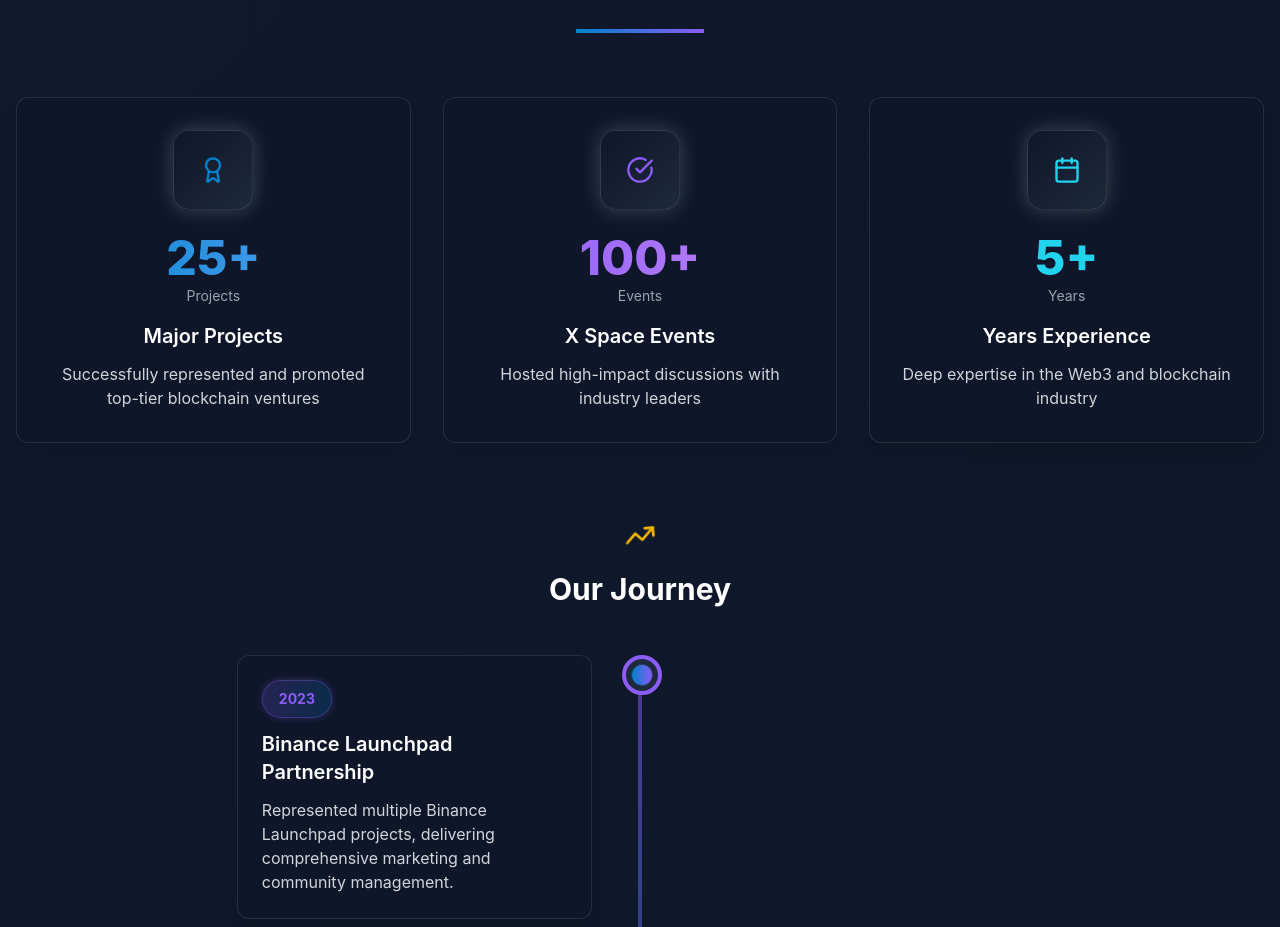
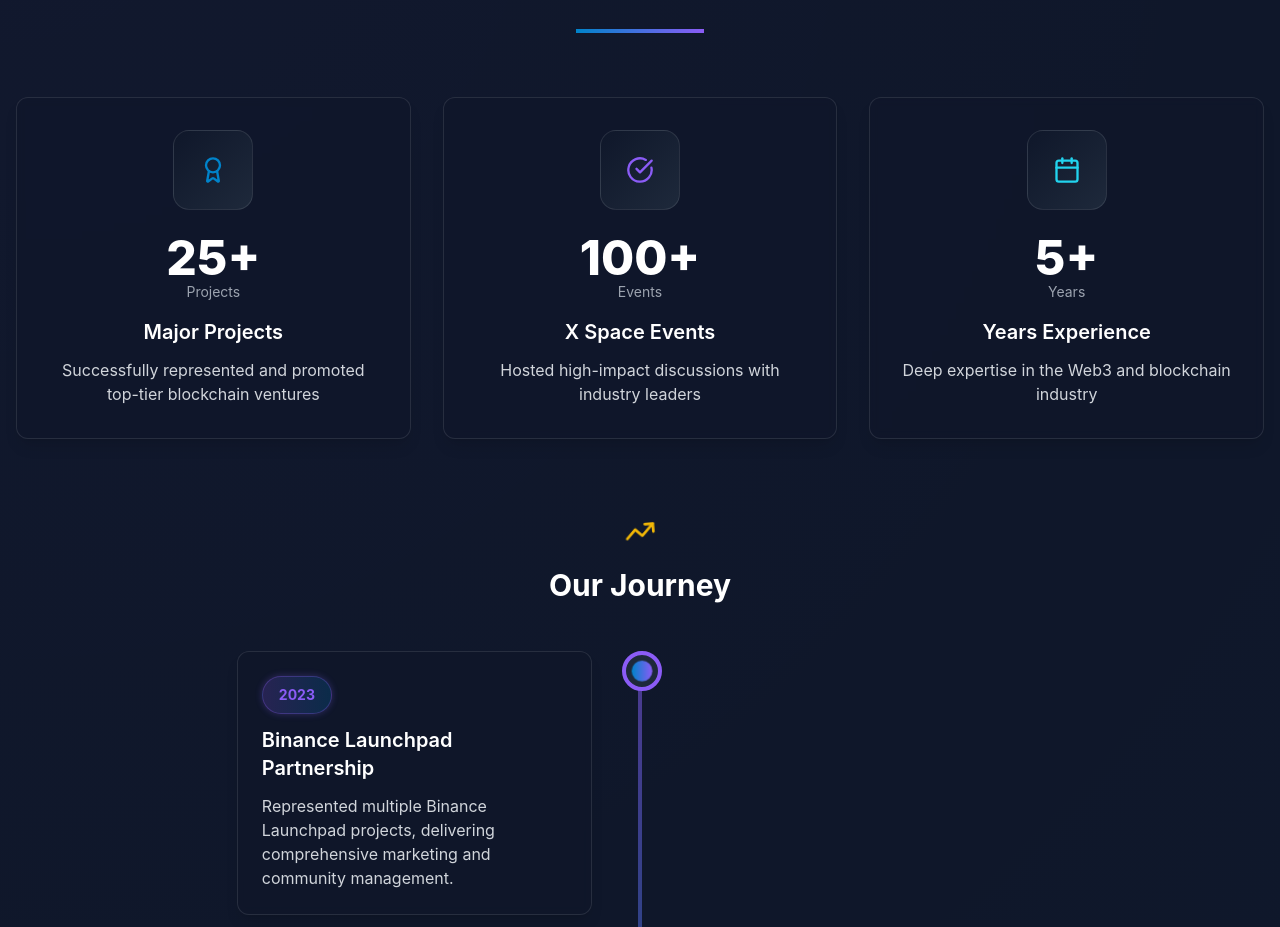
Before and after one commit to mrl006/Parrot-, a React (Vite) app: page / in a window 1280 px wide. Shown: the part 5441-6368 px from the top of the page. Built offline with nearby package versions, Linux system fonts and the light colour scheme.

Commit message:
Fix: Resolve TypeScript errors in ExperienceSection
Fixes TypeScript errors related to object literal properties and JSX attributes in the ExperienceSection component.

```diff
--- a/src/components/ExperienceSection.tsx
+++ b/src/components/ExperienceSection.tsx
@@ -84,16 +84,23 @@ export default function ExperienceSection() {
     show: { opacity: 1, y: 0 }
   };
 
-  // For the animated counter
-  const Counter = ({ from = 0, to, duration = 1.5 }: { from?: number, to: number, duration?: number }) => {
+  // For the animated achievement numbers
+  const AnimatedValue = ({ value }: { value: string }) => {
+    // Extract the numeric part if possible
+    const numericValue = parseInt(value.replace(/\D/g, ''));
+
+    if (isNaN(numericValue)) {
+      return <span className="text-4xl font-bold">{value}</span>;
+    }
+
     return (
       <motion.span
-        initial={{ count: from }}
-        animate={{ count: to }}
-        transition={{ duration }}
-        className="text-4xl font-bold"
+        className="text-5xl font-extrabold"
+        initial={{ opacity: 0, scale: 0.5 }}
+        animate={{ opacity: 1, scale: 1 }}
+        transition={{ duration: 0.8, ease: "easeOut" }}
       >
-        {Math.round(to)}
+        {value}
       </motion.span>
     );
   };
@@ -175,11 +182,6 @@ export default function ExperienceSection() {
                   animate={{
                     boxShadow: ["0 0 0 rgba(255, 255, 255, 0.1)", "0 0 20px rgba(255, 255, 255, 0.2)", "0 0 0 rgba(255, 255, 255, 0.1)"]
                   }}
-                  transition={{
-                    duration: 2,
-                    repeat: Infinity,
-                    repeatType: "reverse"
-                  }}
                 >
                   {achievement.icon}
                 </motion.div>
@@ -191,9 +193,7 @@ export default function ExperienceSection() {
                 animate={{ scale: 1, opacity: 1 }}
                 transition={{ delay: 0.3 * index, duration: 0.5 }}
               >
-                <h3 className={`text-5xl font-extrabold mb-1 bg-clip-text text-transparent bg-gradient-to-r ${achievement.color}`}>
-                  {achievement.value}
-                </h3>
+                <AnimatedValue value={achievement.value} />
                 <p className="text-sm text-gray-400">{achievement.label}</p>
               </motion.div>
 
```
